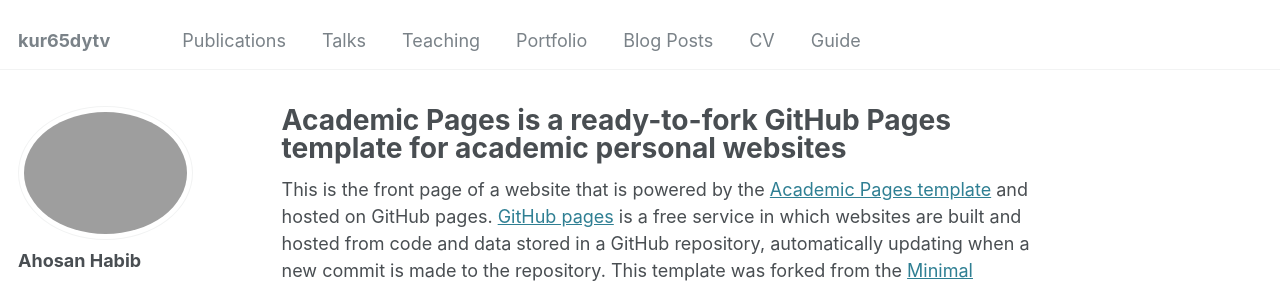
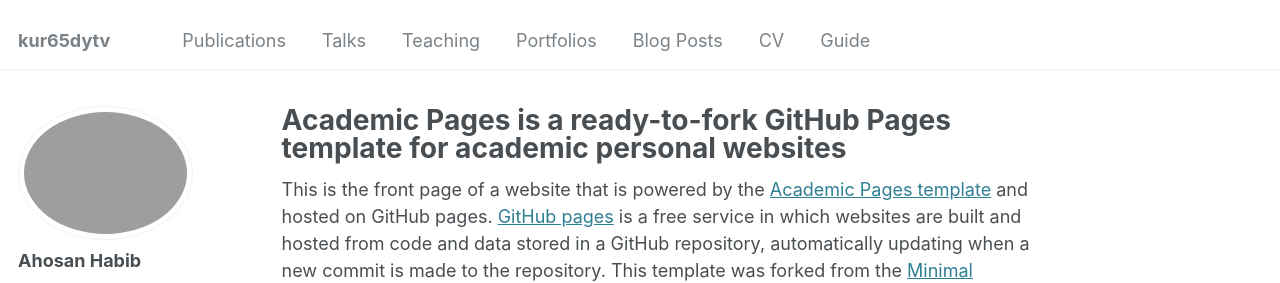
Before and after one commit to ahohabib/kur65dytv, a Jekyll site: the page built from _pages/about.md, in a window 1280 px wide. Shown: the top 283 px of the page. Built offline with Jekyll 4.4.1, drawn with Linux system fonts in a browser that asks for light colours.

Commit message:
Update navigation.yml

```diff
--- a/_data/navigation.yml
+++ b/_data/navigation.yml
@@ -14,8 +14,8 @@ main:
   - title: "Teaching"
     url: /teaching/
 
-  - title: "Portfolio"
-    url: /portfolio/
+  - title: "Portfolios"
+    url: /portfolios/
 
   - title: "Blog Posts"
     url: /year-archive/
```
